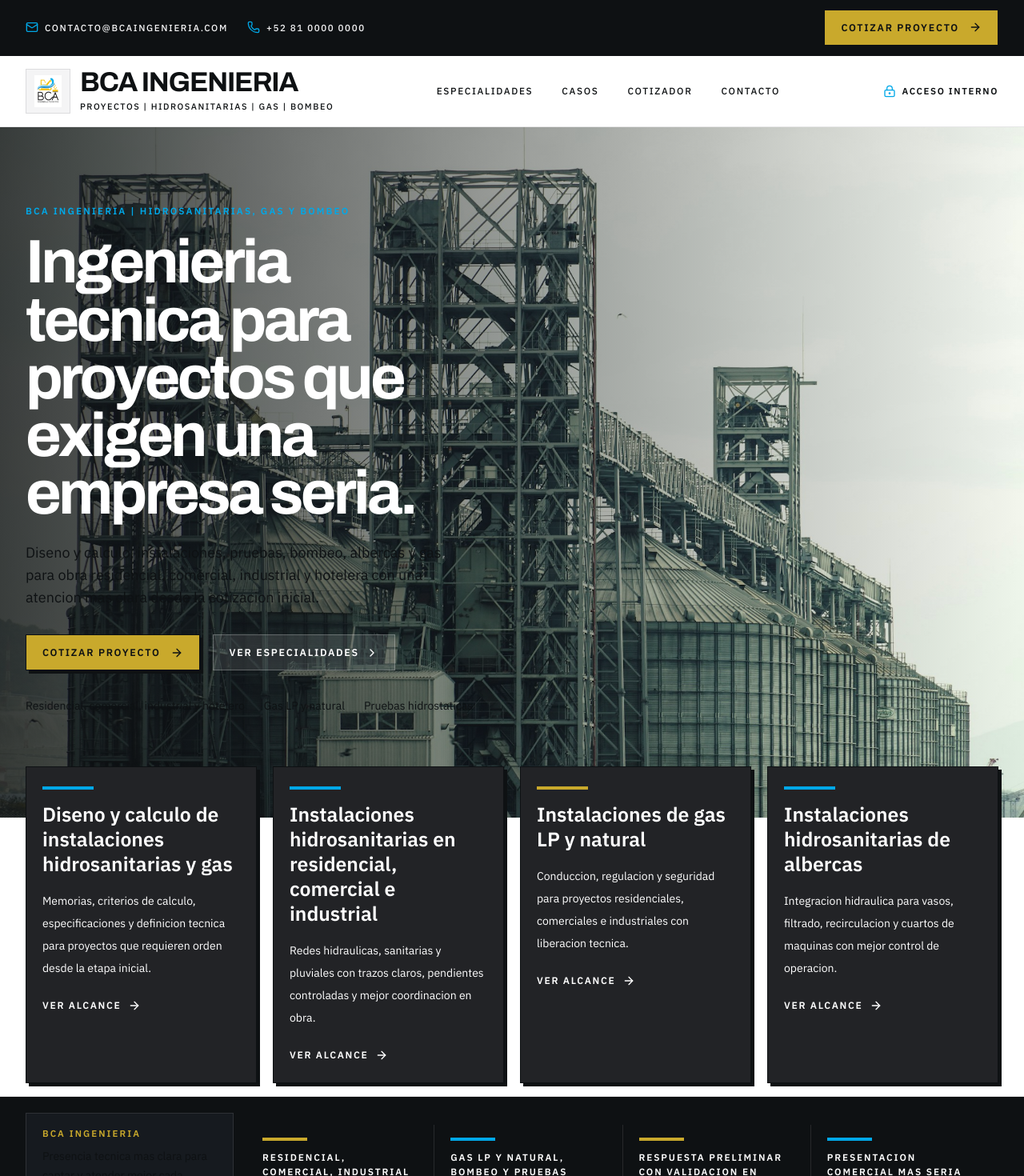
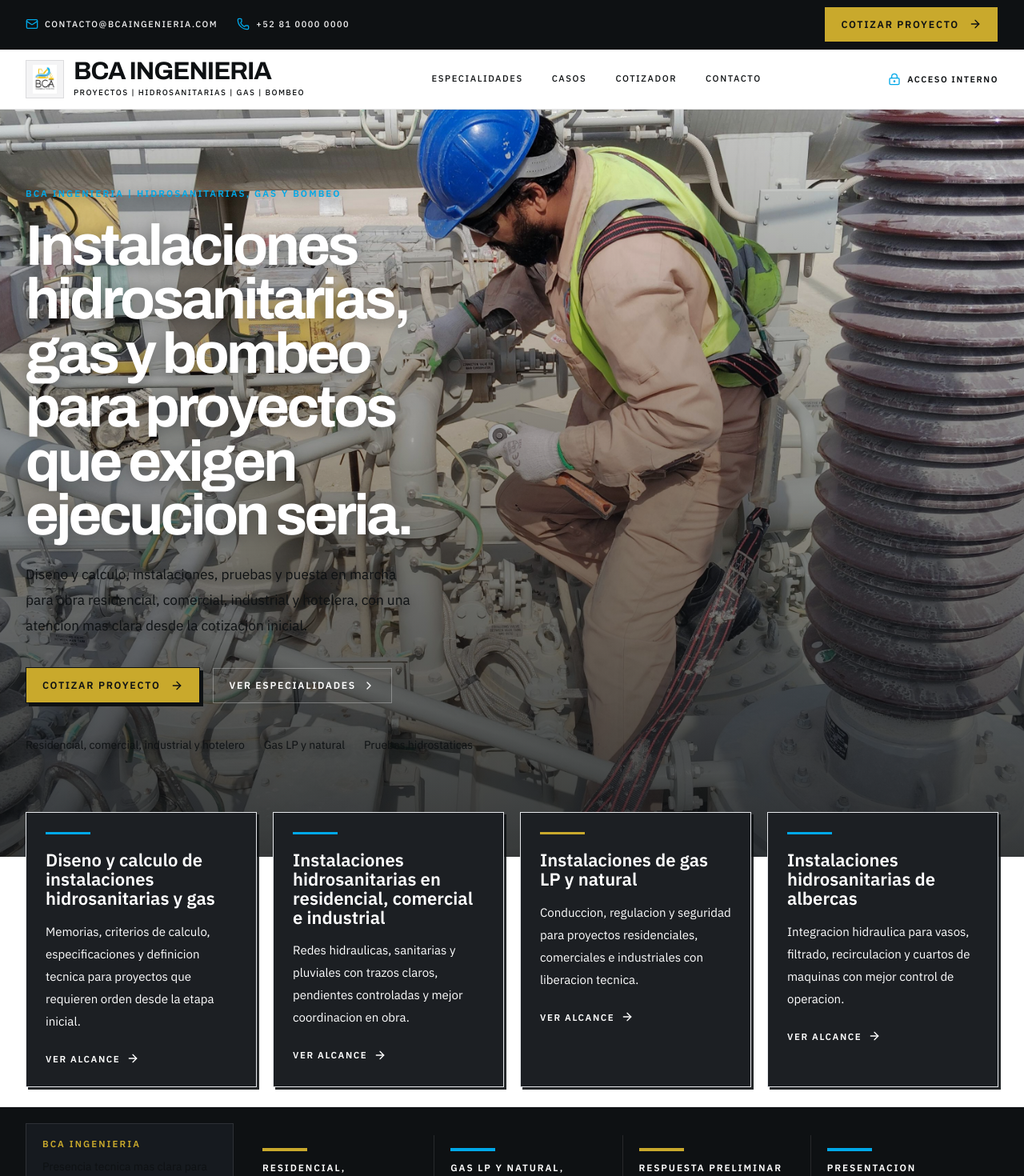
Before and after one commit to fernandoEscobar2X/bca, a React (Vite) app: page / in a window 1280 px wide. Shown: the top 1470 px of the page at 80% size. Built offline with nearby package versions, Linux system fonts and the light colour scheme.

Commit message:
refactor: refine hero legibility and premium pacing

```diff
--- a/src/index.css
+++ b/src/index.css
@@ -22,4 +22,12 @@
   .skip-link {
     @apply absolute left-4 top-4 z-[60] -translate-y-24 border border-ink bg-industrial-gold px-4 py-3 font-sans text-[0.76rem] font-semibold uppercase tracking-[0.14em] text-ink shadow-plate transition-transform focus:translate-y-0;
   }
+
+  .hero-title-shadow {
+    text-shadow: 0 3px 18px rgba(14, 17, 19, 0.4);
+  }
+
+  .hero-copy-shadow {
+    text-shadow: 0 2px 14px rgba(14, 17, 19, 0.45);
+  }
 }
--- a/src/sections/HeroSection.tsx
+++ b/src/sections/HeroSection.tsx
@@ -28,53 +28,54 @@ export function HeroSection() {
   useEffect(() => {
     const interval = window.setInterval(() => {
       setActiveSlide((current) => (current + 1) % heroSlides.length);
-    }, 4800);
+    }, 7200);
 
     return () => window.clearInterval(interval);
   }, []);
 
   return (
     <section className="border-b border-ink/10 bg-white scroll-mt-40 md:scroll-mt-32" id="inicio">
-      <div className="relative min-h-[34rem] overflow-hidden bg-ink sm:min-h-[40rem] xl:min-h-[44rem]">
+      <div className="relative min-h-[35rem] overflow-hidden bg-ink sm:min-h-[41rem] xl:min-h-[45rem]">
         <AnimatePresence mode="wait">
           <motion.img
-            animate={{ opacity: 1, scale: 1.02 }}
+            animate={{ opacity: 1, scale: 1.03 }}
             alt={heroSlides[activeSlide].alt}
             className="absolute inset-0 h-full w-full object-cover object-center"
             exit={{ opacity: 0 }}
-            initial={{ opacity: 0, scale: 1 }}
+            initial={{ opacity: 0, scale: 1.01 }}
             key={heroSlides[activeSlide].src}
             src={heroSlides[activeSlide].src}
-            transition={{ duration: 0.9, ease: "easeInOut" }}
+            transition={{ duration: 1.35, ease: "easeInOut" }}
           />
         </AnimatePresence>
 
-        <div aria-hidden className="absolute inset-0 bg-gradient-to-r from-ink/80 via-ink/52 to-ink/18" />
-        <div aria-hidden className="absolute inset-0 bg-gradient-to-t from-ink/72 via-transparent to-transparent" />
+        <div aria-hidden className="absolute inset-0 bg-gradient-to-r from-ink/88 via-ink/58 to-ink/16" />
+        <div aria-hidden className="absolute inset-0 bg-gradient-to-t from-ink/80 via-ink/18 to-transparent" />
+        <div aria-hidden className="absolute inset-y-0 left-0 w-[58%] bg-gradient-to-r from-ink/28 to-transparent" />
 
-        <div className="relative mx-auto max-w-[88rem] px-5 pb-24 pt-16 sm:px-6 sm:pb-28 sm:pt-20 lg:px-8 xl:pb-32 xl:pt-24">
-          <div className="max-w-[42rem]">
-            <p className="font-sans text-[0.74rem] font-semibold uppercase tracking-[0.18em] text-hydro-cyan">
+        <div className="relative mx-auto max-w-[88rem] px-5 pb-24 pt-18 sm:px-6 sm:pb-28 sm:pt-20 lg:px-8 xl:pb-32 xl:pt-24">
+          <div className="max-w-[43rem]">
+            <p className="hero-copy-shadow font-sans text-[0.72rem] font-semibold uppercase tracking-[0.18em] text-hydro-cyan">
               BCA Ingenieria | Hidrosanitarias, gas y bombeo
             </p>
 
-            <h1 className="mt-5 max-w-[11ch] font-display text-[clamp(2.9rem,6vw,5.6rem)] font-bold leading-[0.94] tracking-[-0.05em] text-white">
-              Ingenieria tecnica para proyectos que exigen una empresa seria.
+            <h1 className="hero-title-shadow mt-6 max-w-[11.4ch] font-display text-[clamp(3rem,5.6vw,5.4rem)] font-bold leading-[0.94] tracking-[-0.05em] text-white">
+              Instalaciones hidrosanitarias, gas y bombeo para proyectos que exigen ejecucion seria.
             </h1>
 
-            <p className="mt-6 max-w-[34rem] text-base leading-8 text-white/88 sm:text-lg">
-              Diseno y calculo, instalaciones, pruebas, bombeo, albercas y gas para obra residencial, comercial,
-              industrial y hotelera con una atencion mas clara desde la cotizacion inicial.
+            <p className="hero-copy-shadow mt-6 max-w-[31rem] text-[1.02rem] leading-8 text-white/94 sm:text-[1.08rem]">
+              Diseno y calculo, instalaciones, pruebas y puesta en marcha para obra residencial, comercial, industrial
+              y hotelera, con una atencion mas clara desde la cotizacion inicial.
             </p>
 
-            <div className="mt-8 flex flex-wrap items-center gap-4">
+            <div className="mt-9 flex flex-wrap items-center gap-4">
               <PrimaryButton href="#cotizador">
                 Cotizar proyecto
                 <ArrowRight className="h-4 w-4" />
               </PrimaryButton>
 
               <a
-                className="inline-flex items-center gap-2 border border-white/25 bg-white/10 px-5 py-3 font-sans text-[0.78rem] font-semibold uppercase tracking-[0.14em] text-white transition-colors hover:bg-white hover:text-ink"
+                className="inline-flex items-center gap-2 border border-white/30 bg-white/12 px-5 py-3 font-sans text-[0.76rem] font-semibold uppercase tracking-[0.14em] text-white transition-colors hover:bg-white hover:text-ink"
                 href="#especialidades"
               >
                 Ver especialidades
@@ -82,7 +83,7 @@ export function HeroSection() {
               </a>
             </div>
 
-            <div className="mt-8 flex flex-wrap gap-x-6 gap-y-3 text-sm leading-6 text-white/82">
+            <div className="hero-copy-shadow mt-10 flex max-w-[44rem] flex-wrap gap-x-6 gap-y-3 text-sm leading-6 text-white/92">
               <span>Residencial, comercial, industrial y hotelero</span>
               <span>Gas LP y natural</span>
               <span>Pruebas hidrostaticas</span>
@@ -93,7 +94,11 @@ export function HeroSection() {
             {heroSlides.map((slide, index) => (
               <button
                 aria-label={`Mostrar imagen ${index + 1}`}
-                className={index === activeSlide ? "h-2.5 w-10 bg-industrial-gold" : "h-2.5 w-6 bg-white/45"}
+                className={
+                  index === activeSlide
+                    ? "h-2 w-10 border border-industrial-gold bg-industrial-gold"
+                    : "h-2 w-6 border border-white/30 bg-white/35"
+                }
                 key={slide.src}
                 onClick={() => setActiveSlide(index)}
                 type="button"
@@ -103,23 +108,29 @@ export function HeroSection() {
         </div>
       </div>
 
-      <div className="relative z-10 mx-auto -mt-16 max-w-[88rem] px-5 pb-4 sm:px-6 lg:px-8">
+      <div className="relative z-10 mx-auto -mt-14 max-w-[88rem] px-5 pb-6 sm:px-6 lg:px-8">
         <div className="grid gap-5 md:grid-cols-2 xl:grid-cols-4">
           {heroCards.map((service, index) => (
             <motion.article
-              className="border border-ink bg-[#222326] px-5 py-6 text-white shadow-plate"
+              className="border border-white/8 bg-[#1c1f23] px-6 py-6 text-white shadow-plate-sm"
               initial={{ opacity: 0, y: 18 }}
               key={service.code}
               transition={{ delay: 0.08 * index, duration: 0.45 }}
               viewport={{ once: true }}
-              whileHover={{ y: -6 }}
+              whileHover={{ y: -4 }}
               whileInView={{ opacity: 1, y: 0 }}
             >
-              <span className={service.accent === "gold" ? "mb-4 block h-1 w-16 bg-industrial-gold" : "mb-4 block h-1 w-16 bg-hydro-cyan"} />
-              <h2 className="text-[1.55rem] font-semibold leading-tight text-white">{service.title}</h2>
-              <p className="mt-4 text-sm leading-7 text-white/76">{service.description}</p>
+              <span
+                className={
+                  service.accent === "gold"
+                    ? "mb-5 block h-[3px] w-14 bg-industrial-gold"
+                    : "mb-5 block h-[3px] w-14 bg-hydro-cyan"
+                }
+              />
+              <h2 className="text-[1.38rem] font-semibold leading-[1.08] text-white">{service.title}</h2>
+              <p className="mt-4 text-[0.94rem] leading-7 text-white/72">{service.description}</p>
               <a
-                className="mt-6 inline-flex items-center gap-2 font-sans text-[0.76rem] font-semibold uppercase tracking-[0.14em] text-white transition-colors hover:text-industrial-gold"
+                className="mt-6 inline-flex items-center gap-2 font-sans text-[0.72rem] font-semibold uppercase tracking-[0.14em] text-white/92 transition-colors hover:text-industrial-gold"
                 href="#especialidades"
               >
                 Ver alcance
--- a/src/sections/SiteHeader.tsx
+++ b/src/sections/SiteHeader.tsx
@@ -18,17 +18,17 @@ export function SiteHeader({ onOpenAdmin }: SiteHeaderProps) {
   return (
     <header className="sticky top-0 z-50 border-b border-ink/10 bg-white">
       <div className="hidden border-b border-ink/10 bg-ink lg:block">
-        <div className="mx-auto flex max-w-[88rem] items-center justify-between px-5 py-3 text-surface sm:px-6 lg:px-8">
+        <div className="mx-auto flex max-w-[88rem] items-center justify-between px-5 py-2 text-surface sm:px-6 lg:px-8">
           <div className="flex items-center gap-6">
             <a
-              className="inline-flex items-center gap-2 font-sans text-[0.72rem] font-medium uppercase tracking-[0.14em] text-surface/82 transition-colors hover:text-white"
+              className="inline-flex items-center gap-2 font-sans text-[0.68rem] font-medium uppercase tracking-[0.14em] text-surface/82 transition-colors hover:text-white"
               href="mailto:contacto@bcaingenieria.com"
             >
               <Mail className="h-4 w-4 text-hydro-cyan" />
               contacto@bcaingenieria.com
             </a>
             <a
-              className="inline-flex items-center gap-2 font-sans text-[0.72rem] font-medium uppercase tracking-[0.14em] text-surface/82 transition-colors hover:text-white"
+              className="inline-flex items-center gap-2 font-sans text-[0.68rem] font-medium uppercase tracking-[0.14em] text-surface/82 transition-colors hover:text-white"
               href="tel:+528100000000"
             >
               <Phone className="h-4 w-4 text-hydro-cyan" />
@@ -36,7 +36,7 @@ export function SiteHeader({ onOpenAdmin }: SiteHeaderProps) {
             </a>
           </div>
 
-          <PrimaryButton href="#cotizador">
+          <PrimaryButton className="px-4 py-2.5 text-[0.68rem] shadow-plate-sm" href="#cotizador">
             Cotizar proyecto
             <ArrowRight className="h-4 w-4" />
           </PrimaryButton>
@@ -44,17 +44,17 @@ export function SiteHeader({ onOpenAdmin }: SiteHeaderProps) {
       </div>
 
       <div className="mx-auto max-w-[88rem] px-5 sm:px-6 lg:px-8">
-        <div className="flex items-center justify-between gap-4 py-4">
+        <div className="flex items-center justify-between gap-4 py-3">
           <a className="flex min-w-0 items-center gap-3" href="#inicio" onClick={() => setIsMenuOpen(false)}>
-            <div className="flex h-12 w-12 shrink-0 items-center justify-center border border-ink/10 bg-surface sm:h-14 sm:w-14">
-              <img alt="BCA Ingenieria" className="h-9 w-9 object-contain sm:h-10 sm:w-10" src="/assets/bca-logo.jpeg" />
+            <div className="flex h-11 w-11 shrink-0 items-center justify-center border border-ink/10 bg-surface sm:h-12 sm:w-12">
+              <img alt="BCA Ingenieria" className="h-8 w-8 object-contain sm:h-9 sm:w-9" src="/assets/bca-logo.jpeg" />
             </div>
 
             <div className="min-w-0">
-              <p className="font-display text-[clamp(1.2rem,3.8vw,2.15rem)] font-bold leading-none tracking-[-0.035em] text-ink">
+              <p className="font-display text-[clamp(1.15rem,3.4vw,1.95rem)] font-bold leading-none tracking-[-0.035em] text-ink">
                 BCA INGENIERIA
               </p>
-              <p className="mt-1 hidden font-sans text-[0.68rem] font-medium uppercase tracking-[0.14em] text-graphite/66 sm:block">
+              <p className="mt-1 hidden font-sans text-[0.62rem] font-medium uppercase tracking-[0.14em] text-graphite/66 sm:block">
                 Proyectos | Hidrosanitarias | Gas | Bombeo
               </p>
             </div>
@@ -63,7 +63,7 @@ export function SiteHeader({ onOpenAdmin }: SiteHeaderProps) {
           <nav aria-label="Principal" className="hidden items-center gap-1 xl:flex">
             {navigationLinks.map((link) => (
               <a
-                className="inline-flex items-center px-4 py-2 font-sans text-[0.74rem] font-medium uppercase tracking-[0.14em] text-ink transition-colors hover:text-industrial-gold"
+                className="inline-flex items-center px-4 py-1.5 font-sans text-[0.7rem] font-medium uppercase tracking-[0.14em] text-ink transition-colors hover:text-industrial-gold"
                 href={link.href}
                 key={link.label}
               >
@@ -74,7 +74,7 @@ export function SiteHeader({ onOpenAdmin }: SiteHeaderProps) {
 
           <div className="hidden items-center gap-3 xl:flex">
             <button
-              className="inline-flex items-center gap-2 font-sans text-[0.72rem] font-semibold uppercase tracking-[0.14em] text-ink transition-colors hover:text-hydro-cyan"
+              className="inline-flex items-center gap-2 font-sans text-[0.68rem] font-semibold uppercase tracking-[0.14em] text-ink transition-colors hover:text-hydro-cyan"
               onClick={onOpenAdmin}
               type="button"
             >
```
